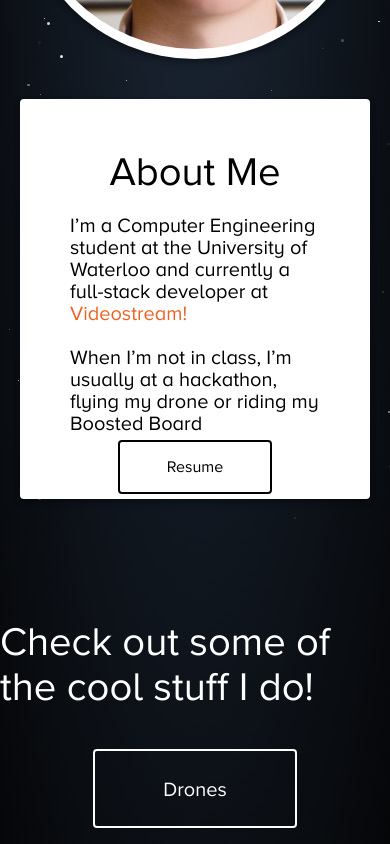
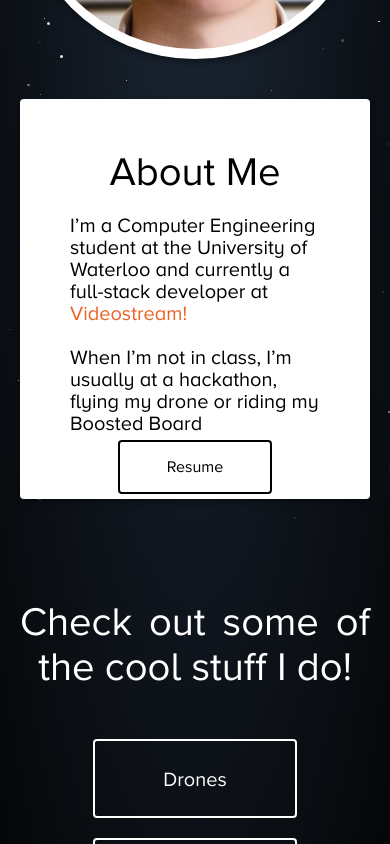
Before and after one commit to Jspsun/Jonathan.solar, a React (Create React App) app: page / in a window 390 px wide. Shown: the part 1345-2189 px from the top of the page. Built offline with nearby package versions, Linux system fonts and the light colour scheme; a web font is replaced by a local one.

Commit message:
set up responsive interests

```diff
--- a/src/Components/AboutMe.js
+++ b/src/Components/AboutMe.js
@@ -25,11 +25,11 @@ export class AboutMe extends React.Component {
 const styles = StyleSheet.create({
   wrapper: {
     width: '100%',
-    // height: '100vh',
-    display: 'flex',
+    height: 'auto',
     flexDirection: 'column',
     paddingTop: '70px',
-    flexGrow: '1',
+    overflowY: 'auto',
+    overflowX: 'hidden',
     '@media (max-width: 877px)': {
       paddingTop: '120px'
     }
--- a/src/Components/AboutMe/StuffIDo.js
+++ b/src/Components/AboutMe/StuffIDo.js
@@ -26,13 +26,17 @@ const styles = StyleSheet.create({
     alignItems: 'center',
     flexDirection: 'column',
 
-    marginTop: '100px'
+    marginTop: '80px'
   },
 
   title: {
+    marginLeft: '20px',
+    marginRight: '20px',
     fontSize: '40px',
     color: '#fff',
-    alignSelf: 'center'
+    alignSelf: 'center',
+    textAlign: 'justify',
+    textAlignLast: 'center'
   },
 
   buttonWrapper: {
@@ -42,7 +46,7 @@ const styles = StyleSheet.create({
     flexWrap: 'wrap',
     justifyContent: 'space-evenly',
     alignItems: 'center',
-    margin: '20px',
+    margin: '30px',
     padding: '10px'
   },
 
@@ -50,8 +54,7 @@ const styles = StyleSheet.create({
     width: '200px',
     height: '75px',
     fontSize: '20px',
-    marginTop: '10px',
-    marginBottom: '10px',
+    margin: '10px',
     flexShrink: '1'
   }
 });
```
